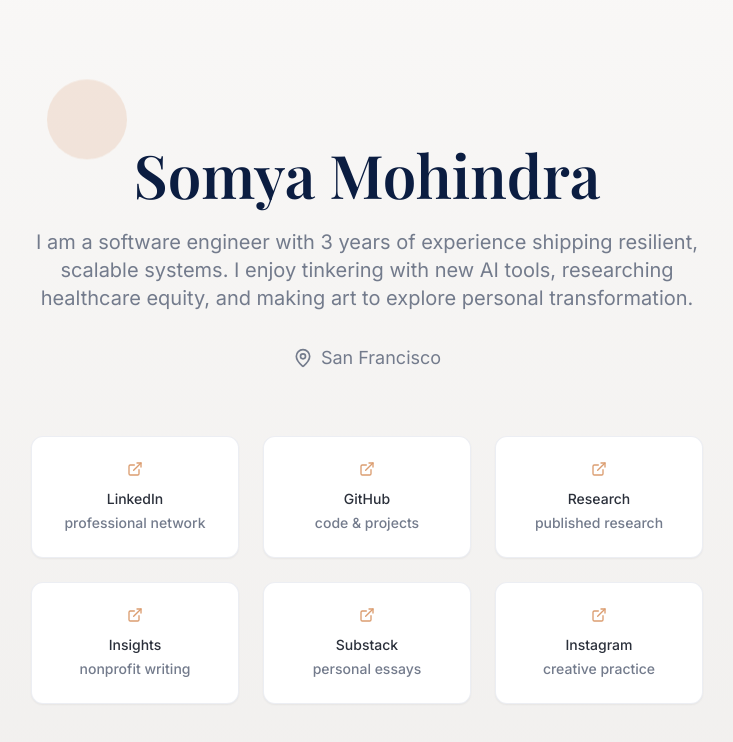
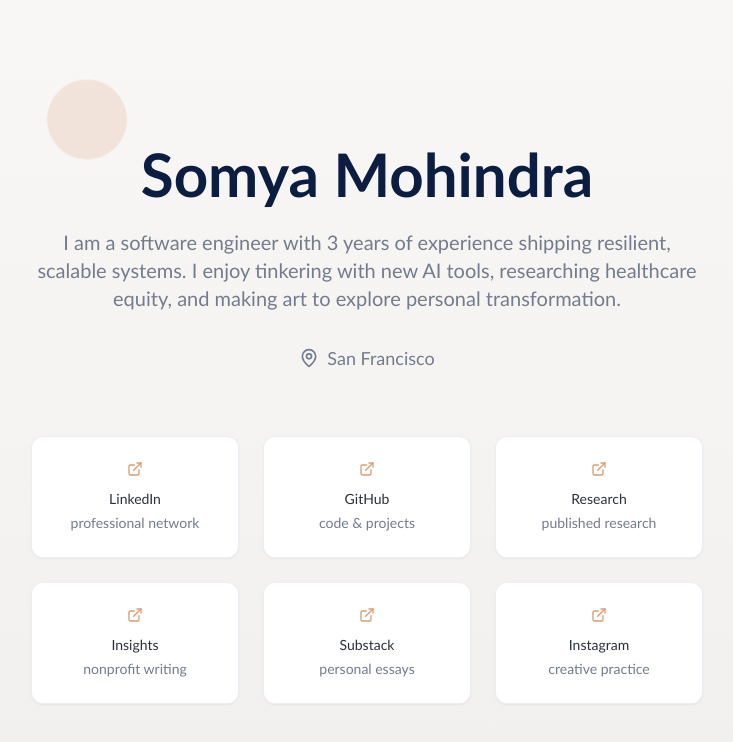
Before and after one commit to somyam/quirky-digital-me, a React (Vite) app: page / in a window 1280 px wide. Shown: the top 742 px of the page, without its empty margins (273-1006 px from the left). Built offline with nearby package versions, Linux system fonts and the light colour scheme.

Commit message:
Update font family

```diff
--- a/src/index.css
+++ b/src/index.css
@@ -54,8 +54,8 @@
     --shadow-glow: 0 0 40px hsl(25 60% 65% / 0.2);
 
     /* Typography scale */
-    --font-heading: 'Playfair Display', serif;
-    --font-body: 'Inter', sans-serif;
+    --font-heading: GreekFallback, "freight-sans-pro", Frutiger, "Frutiger Linotype", Univers, Calibri, "Gill Sans", "Gill Sans MT", "Myriad Pro", Myriad, "Liberation Sans", "Nimbus Sans L", Tahoma, Geneva, "Helvetica Neue", Helvetica, Arial, sans-serif;
+    --font-body: GreekFallback, "freight-sans-pro", Frutiger, "Frutiger Linotype", Univers, Calibri, "Gill Sans", "Gill Sans MT", "Myriad Pro", Myriad, "Liberation Sans", "Nimbus Sans L", Tahoma, Geneva, "Helvetica Neue", Helvetica, Arial, sans-serif;
 
     /* Animations */
     --transition-smooth: all 0.3s cubic-bezier(0.4, 0, 0.2, 1);
--- a/tailwind.config.ts
+++ b/tailwind.config.ts
@@ -21,6 +21,7 @@ export default {
 			fontFamily: {
 				'heading': ['var(--font-heading)'],
 				'body': ['var(--font-body)'],
+				'custom': ['GreekFallback', 'freight-sans-pro', 'Frutiger', 'Frutiger Linotype', 'Univers', 'Calibri', 'Gill Sans', 'Gill Sans MT', 'Myriad Pro', 'Myriad', 'Liberation Sans', 'Nimbus Sans L', 'Tahoma', 'Geneva', 'Helvetica Neue', 'Helvetica', 'Arial', 'sans-serif'],
 			},
 			colors: {
 				border: 'hsl(var(--border))',
```
